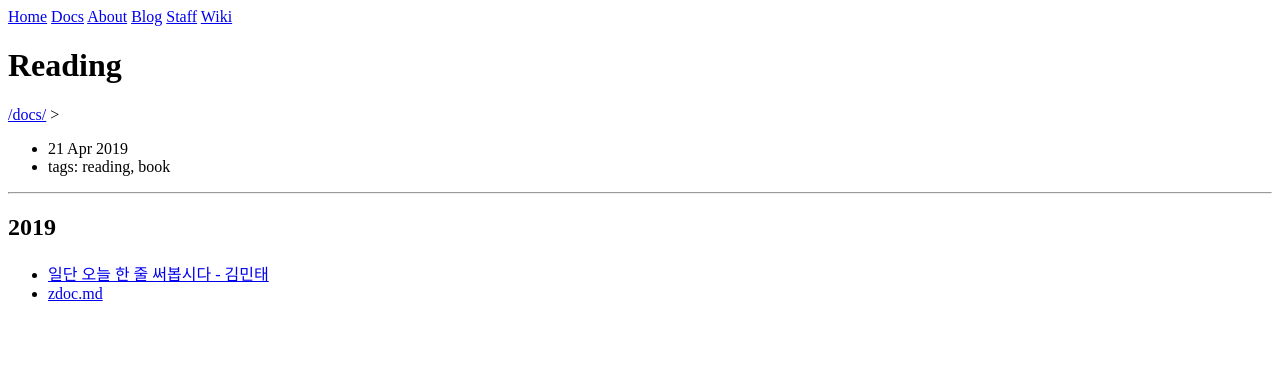
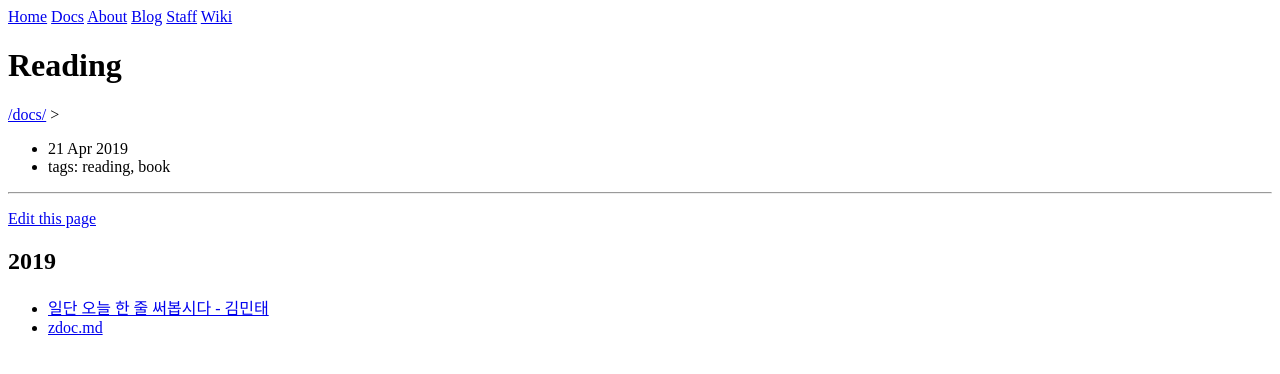
Before and after one commit to gimslab/gimslab.github.io, a Jekyll site: the page built from docs/reading.md, in a window 1280 px wide. Shown: the top 374 px of the page. Built offline with Jekyll 4.4.1, drawn with Linux system fonts in a browser that asks for light colours.

Commit message:
Update reading.md

```diff
--- a/docs/reading.md
+++ b/docs/reading.md
@@ -4,6 +4,8 @@ date: 2019-04-21
 tags: reading, book
 ---
 
+[Edit this page](https://github.com/gimslab/gimslab.github.io/edit/master/docs/reading.md)
+
 ## 2019
 * [일단 오늘 한 줄 써봅시다 - 김민태](일단오늘한줄써봅시다-김민태.md)
 * [zdoc.md](zdoc.md)
```
